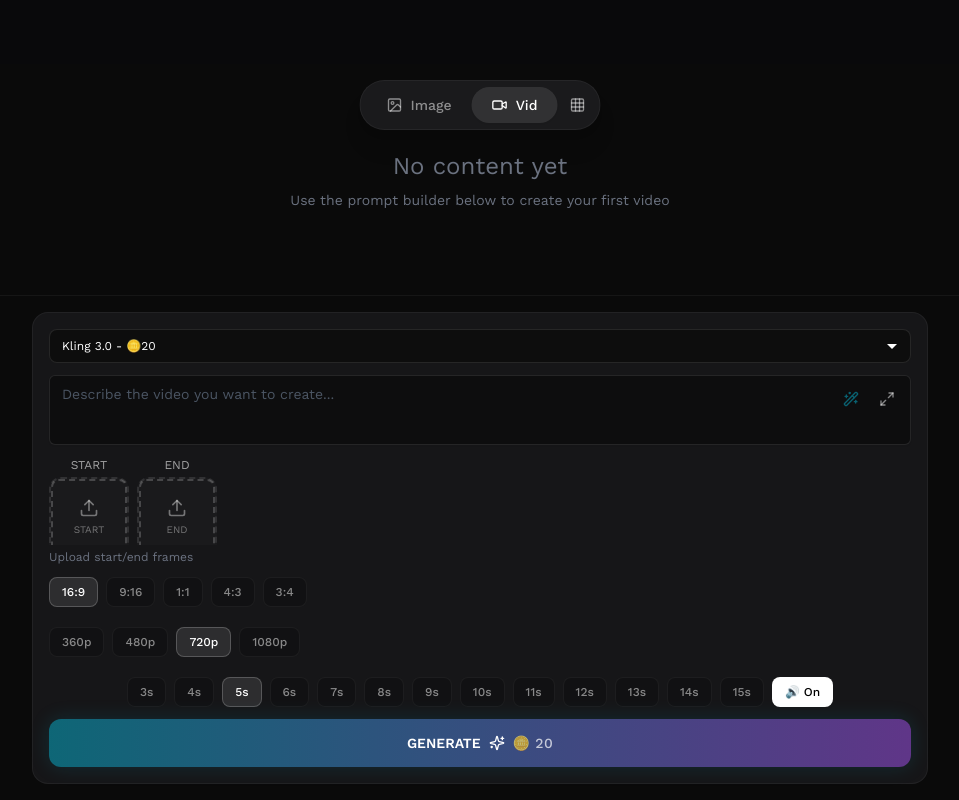
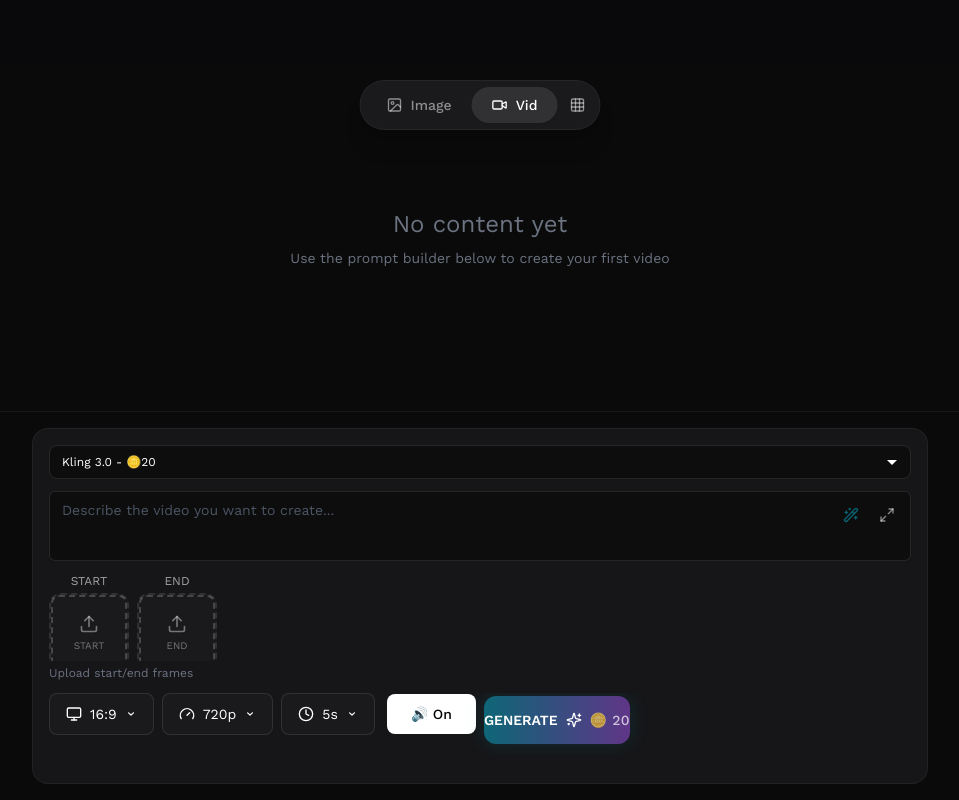
Before and after one commit to ashinstinct/sg-3f9e0639-0e46-47e0-ba87-cf415efaed8a-1774293159, a Next.js app: page /video/generate in a window 1280 px wide. Shown: the whole page, without its empty margins (160-1119 px from the left). Built offline with nearby package versions, Linux system fonts and the light colour scheme.

Commit message:
feat(ui): implement dropdown menus for video controls

```diff
--- a/src/pages/video/generate.tsx
+++ b/src/pages/video/generate.tsx
@@ -691,7 +691,7 @@ export default function VideoGenerate() {
               {isGenerating ? (
                 <div className="text-center">
                   <Loader2 className="w-12 h-12 animate-spin text-cyan-500 mx-auto mb-4" />
-                  <p className="text-xl font-light text-gray-400">Generating video...</p>
+                  <p className="text-xl font-light text-gray-400 mb-2">Generating video...</p>
                   <p className="text-sm text-gray-600 mt-2">This may take 30-60 seconds</p>
                 </div>
               ) : generatedVideo ? (
@@ -893,62 +893,142 @@ export default function VideoGenerate() {
                 {/* Settings Buttons (Square with Rounded Corners) */}
                 <div className="flex gap-2 overflow-x-auto pb-2 mb-3 scrollbar-hide">
                   {/* Aspect Ratio */}
+                  {/* Aspect Ratio Dropdown */}
+                  <div className="relative mb-3">
+                    <button
+                      onClick={(e) => {
+                        e.stopPropagation();
+                        setShowRatioDropdown(!showRatioDropdown);
+                        setShowDurationDropdown(false);
+                        setShowQualityDropdown(false);
+                      }}
+                      className="flex items-center gap-2 px-4 py-2.5 bg-[#1a1a1c] border border-white/10 rounded-lg text-white text-sm hover:border-cyan-500/50 transition-all"
+                    >
+                      <Monitor className="w-4 h-4" />
+                      {aspectRatio}
+                      <svg className="w-3 h-3 ml-auto" fill="currentColor" viewBox="0 0 20 20">
+                        <path fillRule="evenodd" d="M5.293 7.293a1 1 0 011.414 0L10 10.586l3.293-3.293a1 1 0 111.414 1.414l-4 4a1 1 0 01-1.414 0l-4-4a1 1 0 010-1.414z" clipRule="evenodd" />
+                      </svg>
+                    </button>
+
+                    {/* Aspect Ratio Dropdown Menu */}
+                    {showRatioDropdown && (
+                      <div className="absolute top-full mt-2 left-0 right-0 bg-[#0d0d0d] border border-white/10 rounded-xl shadow-2xl overflow-hidden z-50 max-h-[300px] overflow-y-auto">
                         {currentModel?.aspectRatios?.map(ratio => (
                           <button
                             key={ratio}
-                      onClick={() => setAspectRatio(ratio)}
-                      className={`flex-shrink-0 px-3 py-1.5 rounded-lg text-xs font-medium transition-all ${
+                            onClick={() => {
+                              setAspectRatio(ratio);
+                              setShowRatioDropdown(false);
+                            }}
+                            className={`w-full px-4 py-3 text-left text-sm transition-all flex items-center justify-between ${
                               aspectRatio === ratio
-                          ? "bg-white/10 text-white border border-white/20"
-                          : "bg-black/20 text-white/50 border border-white/5 hover:bg-white/5"
+                                ? "bg-gradient-to-r from-cyan-500/20 to-purple-500/20 text-white"
+                                : "text-white/70 hover:bg-white/5"
                             }`}
                           >
                             {ratio}
+                            {aspectRatio === ratio && <Check className="w-4 h-4 text-cyan-400" />}
                           </button>
                         ))}
                       </div>
+                    )}
+                  </div>
 
-                {/* Quality Buttons */}
-                <div className="flex gap-2 overflow-x-auto pb-2 mb-3 scrollbar-hide">
-                  {currentModel?.qualities?.map(q => (
+                  {/* Quality Dropdown */}
+                  <div className="relative mb-3">
+                    <button
+                      onClick={(e) => {
+                        e.stopPropagation();
+                        setShowQualityDropdown(!showQualityDropdown);
+                        setShowRatioDropdown(false);
+                        setShowDurationDropdown(false);
+                      }}
+                      className="flex items-center gap-2 px-4 py-2.5 bg-[#1a1a1c] border border-white/10 rounded-lg text-white text-sm hover:border-cyan-500/50 transition-all"
+                    >
+                      <Gauge className="w-4 h-4" />
+                      {quality}
+                      <svg className="w-3 h-3 ml-auto" fill="currentColor" viewBox="0 0 20 20">
+                        <path fillRule="evenodd" d="M5.293 7.293a1 1 0 011.414 0L10 10.586l3.293-3.293a1 1 0 111.414 1.414l-4 4a1 1 0 01-1.414 0l-4-4a1 1 0 010-1.414z" clipRule="evenodd" />
+                      </svg>
+                    </button>
+
+                    {/* Quality Dropdown Menu */}
+                    {showQualityDropdown && (
+                      <div className="absolute top-full mt-2 left-0 right-0 bg-[#0d0d0d] border border-white/10 rounded-xl shadow-2xl overflow-hidden z-50">
+                        {["360p", "480p", "720p", "1080p"].map(q => (
                           <button
                             key={q}
-                      onClick={() => setQuality(q)}
-                      className={`flex-shrink-0 px-3 py-1.5 rounded-lg text-xs font-medium transition-all ${
+                            onClick={() => {
+                              setQuality(q);
+                              setShowQualityDropdown(false);
+                            }}
+                            className={`w-full px-4 py-3 text-left text-sm transition-all flex items-center justify-between ${
                               quality === q
-                          ? "bg-white/10 text-white border border-white/20"
-                          : "bg-black/20 text-white/50 border border-white/5 hover:bg-white/5"
+                                ? "bg-gradient-to-r from-cyan-500/20 to-purple-500/20 text-white"
+                                : "text-white/70 hover:bg-white/5"
                             }`}
                           >
                             {q}
+                            {quality === q && <Check className="w-4 h-4 text-cyan-400" />}
                           </button>
                         ))}
                       </div>
+                    )}
+                  </div>
 
-                {/* Duration Buttons */}
-                <div className="flex flex-wrap items-center justify-center gap-2 mb-3">
+                  {/* Duration Dropdown and Audio Toggle Row */}
+                  <div className="flex items-center gap-3 mb-3">
+                    {/* Duration Dropdown */}
+                    <div className="relative flex-1">
+                      <button
+                        onClick={(e) => {
+                          e.stopPropagation();
+                          setShowDurationDropdown(!showDurationDropdown);
+                          setShowRatioDropdown(false);
+                          setShowQualityDropdown(false);
+                        }}
+                        className="w-full flex items-center gap-2 px-4 py-2.5 bg-[#1a1a1c] border border-white/10 rounded-lg text-white text-sm hover:border-cyan-500/50 transition-all"
+                      >
+                        <Clock className="w-4 h-4" />
+                        {duration}s
+                        <svg className="w-3 h-3 ml-auto" fill="currentColor" viewBox="0 0 20 20">
+                          <path fillRule="evenodd" d="M5.293 7.293a1 1 0 011.414 0L10 10.586l3.293-3.293a1 1 0 111.414 1.414l-4 4a1 1 0 01-1.414 0l-4-4a1 1 0 010-1.414z" clipRule="evenodd" />
+                        </svg>
+                      </button>
+
+                      {/* Duration Dropdown Menu */}
+                      {showDurationDropdown && (
+                        <div className="absolute top-full mt-2 left-0 right-0 bg-[#0d0d0d] border border-white/10 rounded-xl shadow-2xl overflow-hidden z-50 max-h-[300px] overflow-y-auto">
                           {currentModel?.durations?.map(dur => (
                             <button
                               key={dur}
-                      onClick={() => setDuration(dur)}
-                      className={`flex-shrink-0 px-3 py-1.5 rounded-lg text-xs font-medium transition-all ${
+                              onClick={() => {
+                                setDuration(dur);
+                                setShowDurationDropdown(false);
+                              }}
+                              className={`w-full px-4 py-3 text-left text-sm transition-all flex items-center justify-between ${
                                 duration === dur
-                          ? "bg-white/10 text-white border border-white/20"
-                          : "bg-black/20 text-white/50 border border-white/5 hover:bg-white/5"
+                                  ? "bg-gradient-to-r from-cyan-500/20 to-purple-500/20 text-white"
+                                  : "text-white/70 hover:bg-white/5"
                               }`}
                             >
                               {dur}s
+                              {duration === dur && <Check className="w-4 h-4 text-cyan-400" />}
                             </button>
                           ))}
+                        </div>
+                      )}
+                    </div>
 
-                  {/* Audio Toggle - Only for models that support it */}
+                    {/* Audio Toggle */}
                     {currentModel?.supportsAudioToggle && (
                       <button
                         onClick={() => setAudioEnabled(!audioEnabled)}
-                      className={`flex-shrink-0 px-3 py-1.5 rounded-lg text-xs font-medium transition-all ${
+                        className={`flex items-center gap-2 px-6 py-2.5 rounded-lg text-sm font-medium transition-all ${
                           audioEnabled
-                          ? "bg-white text-black border border-white/20"
-                          : "bg-black/20 text-white/50 border border-white/5 hover:bg-white/5"
+                            ? "bg-white text-black"
+                            : "bg-[#1a1a1c] border border-white/10 text-white hover:border-cyan-500/50"
                         }`}
                       >
                         🔊 {audioEnabled ? "On" : "Off"}
@@ -976,6 +1056,7 @@ export default function VideoGenerate() {
                         </>
                       )}
                     </button>
+                  </div>
                 </div>
               </div>
             </div>
```
Lines whose indentation alone changed are shown as unchanged.
